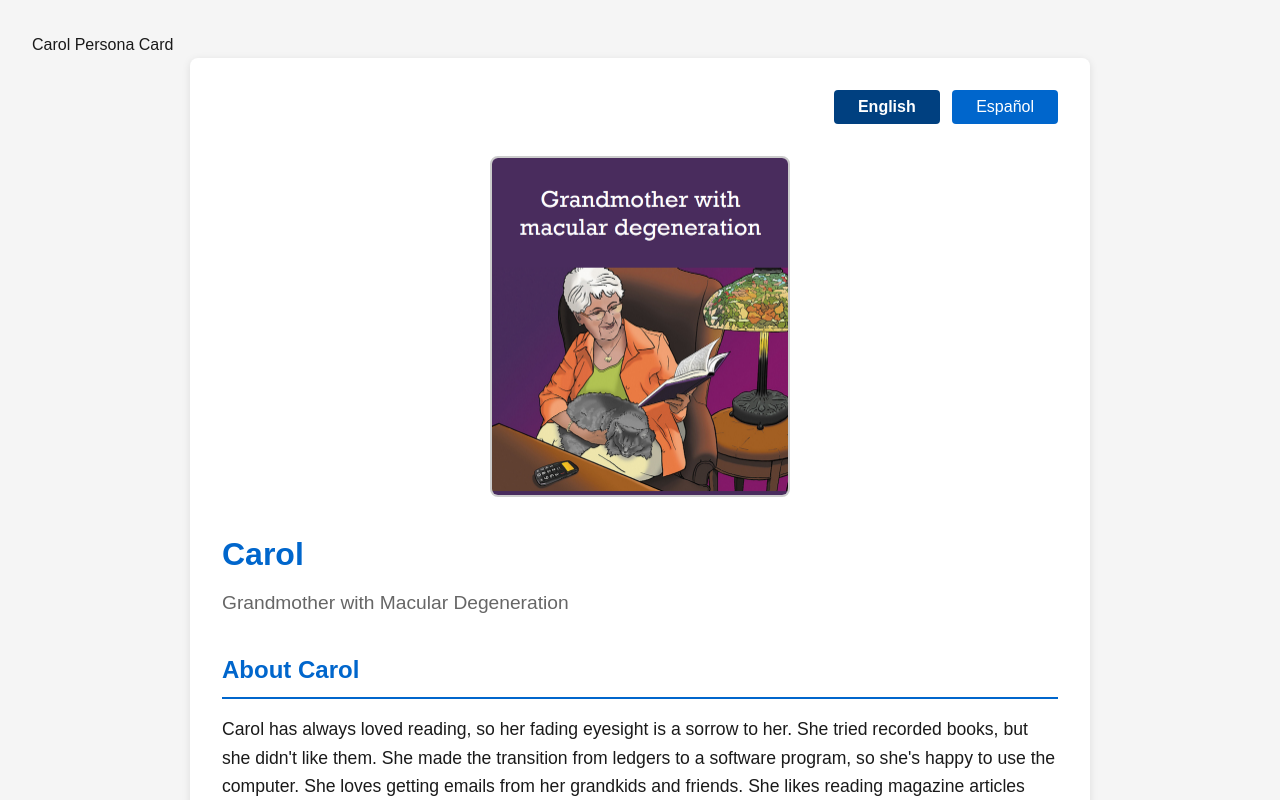
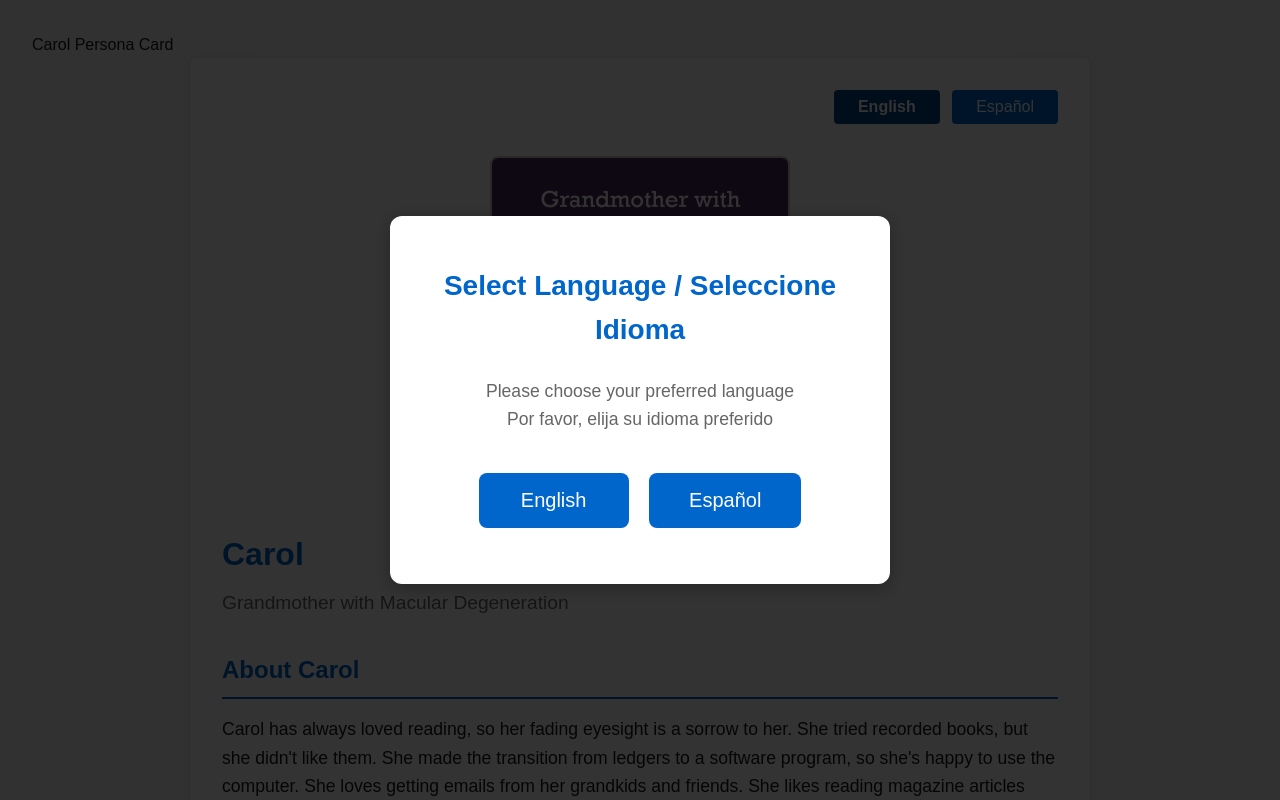
Before and after one commit to UrdaxAgirregomezkorta/accesible-persona-card, a plain HTML site: page index.html in a window 1280 px wide. Shown: the top 800 px of the page. Drawn offline with Linux system fonts and the light colour scheme.

Commit message:
Add language selection modal with accessibility features and refine photo alt text for clarity

```diff
--- a/index.html
+++ b/index.html
@@ -145,6 +145,66 @@ Carol Persona Card
             outline-offset: 2px;
         }
 
+        /* Language selection modal */
+        .language-modal {
+            position: fixed;
+            top: 0;
+            left: 0;
+            width: 100%;
+            height: 100%;
+            background-color: rgba(0, 0, 0, 0.8);
+            display: flex;
+            justify-content: center;
+            align-items: center;
+            z-index: 1000;
+        }
+
+        .language-modal.hidden {
+            display: none;
+        }
+
+        .modal-content {
+            background-color: white;
+            padding: 3rem;
+            border-radius: 12px;
+            text-align: center;
+            max-width: 500px;
+            box-shadow: 0 4px 20px rgba(0, 0, 0, 0.3);
+        }
+
+        .modal-content h2 {
+            margin: 0 0 1.5rem 0;
+            border: none;
+            padding: 0;
+            font-size: 1.75rem;
+        }
+
+        .modal-content p {
+            margin-bottom: 2rem;
+            font-size: 1.1rem;
+            color: #666;
+        }
+
+        .modal-lang-btn {
+            background-color: #0066cc;
+            color: white;
+            border: none;
+            padding: 1rem 2.5rem;
+            font-size: 1.25rem;
+            border-radius: 8px;
+            cursor: pointer;
+            margin: 0.5rem;
+            min-width: 150px;
+        }
+
+        .modal-lang-btn:hover,
+        .modal-lang-btn:focus {
+            background-color: #0052a3;
+            outline: 3px solid #ffa500;
+            outline-offset: 2px;
+            transform: scale(1.05);
+        }
+
         @media (max-width: 600px) {
             body {
                 padding: 1rem;
@@ -169,6 +229,20 @@ Carol Persona Card
     </style>
 </head>
 <body>
+    <!-- Language Selection Modal -->
+    <div class="language-modal" id="language-modal" role="dialog" aria-labelledby="modal-title" aria-modal="true">
+        <div class="modal-content">
+            <h2 id="modal-title">Select Language / Seleccione Idioma</h2>
+            <p>Please choose your preferred language<br>Por favor, elija su idioma preferido</p>
+            <button onclick="selectInitialLanguage('en')" class="modal-lang-btn" aria-label="Select English">
+                English
+            </button>
+            <button onclick="selectInitialLanguage('es')" class="modal-lang-btn" aria-label="Seleccionar Español">
+                Español
+            </button>
+        </div>
+    </div>
+
     <a href="#main-content" class="skip-link" id="skip-link">Skip to main content</a>
 
     <div class="container" role="main" id="main-content" tabindex="-1">
@@ -221,7 +295,7 @@ Carol Persona Card
         const translations = {
             en: {
                 skipLink: 'Skip to main content',
-                photoAlt: 'Portrait photo of Carol, a senior woman about sixty years old wearing glasses, with gray hair and a warm, gentle smile. She represents a person with low vision due to macular degeneration.',
+                photoAlt: 'Portrait photo of Carol, a senior woman in her sixties wearing eyeglasses, with gray hair and a warm, gentle smile. She represents a persona with low vision due to macular degeneration.',
                 name: 'Carol',
                 subtitle: 'Grandmother with Macular Degeneration',
                 aboutTitle: 'About Carol',
@@ -330,12 +404,20 @@ Carol Persona Card
             setTimeout(() => announcement.remove(), 3000);
         }
 
-        // Announce page load to screen readers
+        // Function to select initial language
+        function selectInitialLanguage(lang) {
+            changeLanguage(lang);
+            document.getElementById('language-modal').classList.add('hidden');
+
+            // Focus on skip link after closing modal
+            setTimeout(() => {
+                document.getElementById('skip-link').focus();
+            }, 100);
+        }
+
+        // Show modal on page load
         window.addEventListener('load', function() {
-            const msg = currentLang === 'en'
-                ? 'Accessible persona card for Carol loaded successfully. Use Tab to navigate through sections.'
-                : 'Tarjeta de persona accesible para Carol cargada exitosamente. Use Tab para navegar por las secciones.';
-            announceToScreenReader(msg);
+            document.getElementById('language-modal').focus();
         });
 
         // Add keyboard shortcuts information
```
